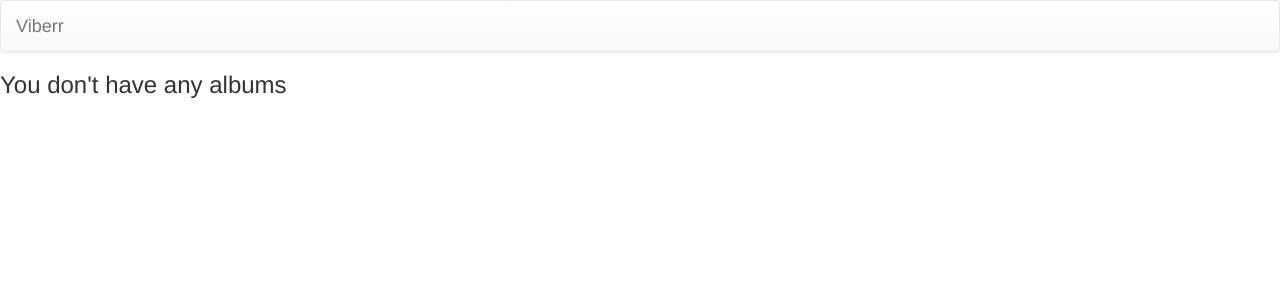
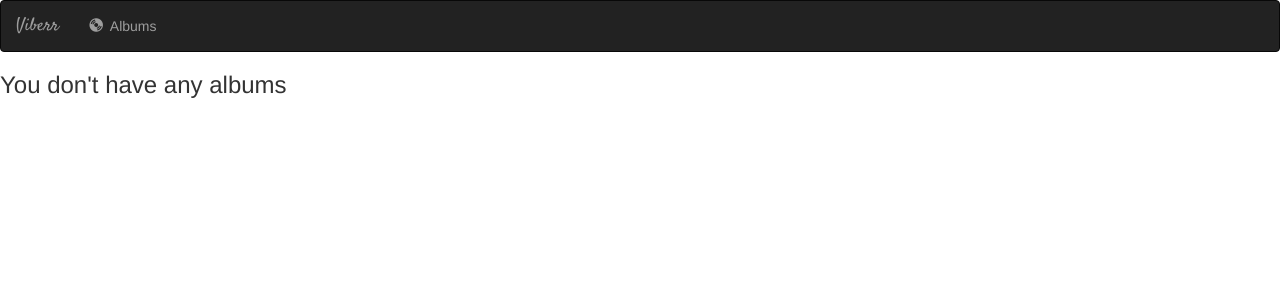
Before and after one commit to alegoriyas/website, a Django app: page /music/ in a window 1280 px wide. Shown: the top 300 px of the page. Run offline with Django 3.2, Linux system fonts and the light colour scheme; data that the repository does not hold is empty; some libraries are stand-ins or nearby versions.

Commit message:
Add navbar Albums

```diff
--- a/website/music/static/music/style.css
+++ b/website/music/static/music/style.css
@@ -2,3 +2,24 @@ body
 {
     background: white url("images/background.png");
 }
+
+ul.errorlist > li {
+    list-style: none;
+}
+
+.navbar {
+    border-radius: 0;
+}
+
+.navbar-brand {
+    font-family: 'Satisfy', cursive;
+}
+
+.glyphicon-star {
+    color: #CCCCCC;
+    font-size: 16px;
+}
+
+.glyphicon-star.active {
+    color: #FDB230;
+}
--- a/website/music/templates/music/index.html
+++ b/website/music/templates/music/index.html
@@ -2,14 +2,36 @@
 
 {% load staticfiles  %}
 <link rel="stylesheet" type="text/css" href="{% static 'music/style.css' %}" />
-<link rel="stylesheet" href="//maxcdn.bootstrapcdn.com/bootstrap/3.3.6/css/bootstrap.min.css">
-<link rel="stylesheet" href="//maxcdn.bootstrapcdn.com/bootstrap/3.3.6/css/bootstrap-theme.min.css">
+<link href='https://fonts.googleapis.com/css?family=Satisfy' rel='stylesheet' type='text/css' />
+<link rel="stylesheet" href="https://maxcdn.bootstrapcdn.com/bootstrap/3.3.6/css/bootstrap.min.css">
+<script src="https://ajax.googleapis.com/ajax/libs/jquery/1.12.0/jquery.min.js"></script>
+<script src="https://maxcdn.bootstrapcdn.com/bootstrap/3.3.6/js/bootstrap.min.js"></script>
 
-<nav class="navbar navbar-default">
+
+<nav class="navbar navbar-inverse">     <!--navbar-default-->
     <div class="container-fluid">
-        <!-- Logo -->
+
+        <!-- Header -->
         <div class="navbar-header">
+            <button type="button" class="navbar-toggle" data-toggle="collapse" data-target="#topNavBar">
+                <span class="icon-bar"></span>
+                <span class="icon-bar"></span>
+                <span class="icon-bar"></span>
+            </button>
             <a class="navbar-brand" href="{% url 'music:index' %}">Viberr</a>
+        </div>
+
+        <!-- Items -->
+        <div class="collapse navbar-collapse" id="topNavBar">
+            <ul class="nav navbar-nav">
+                <li class="">
+                    <a href="{% url 'music:index' %}">
+                        <span class="glyphicon glyphicon-cd" aria-hidden="true"></span>&nbsp;
+                        Albums
+                    </a>
+                </li>
+            </ul>
+
         </div>
 
     </div>
```
